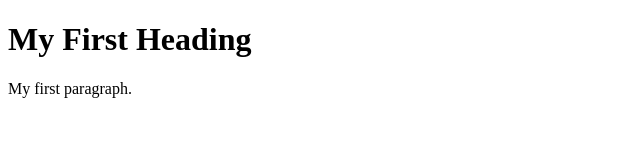
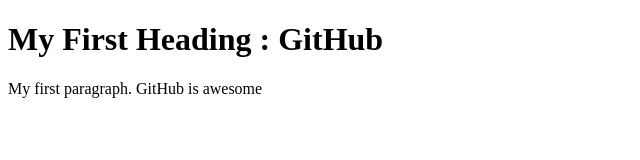
Before and after one commit to MadhurAsati/NewGitProjHub, a plain HTML site: page index.html in a window 1280 px wide. Shown: the whole page, without its empty margins (0-640 px from the left). Drawn offline with Linux system fonts and the light colour scheme.

Commit message:
GitHub Changes

```diff
--- a/index.html
+++ b/index.html
@@ -2,9 +2,9 @@
 <html>
 <body>
 
-<h1>My First Heading</h1>
+<h1>My First Heading : GitHub</h1>
 
-<p>My first paragraph.</p>
+<p>My first paragraph. GitHub is awesome</p>
 
 </body>
 </html>
```
